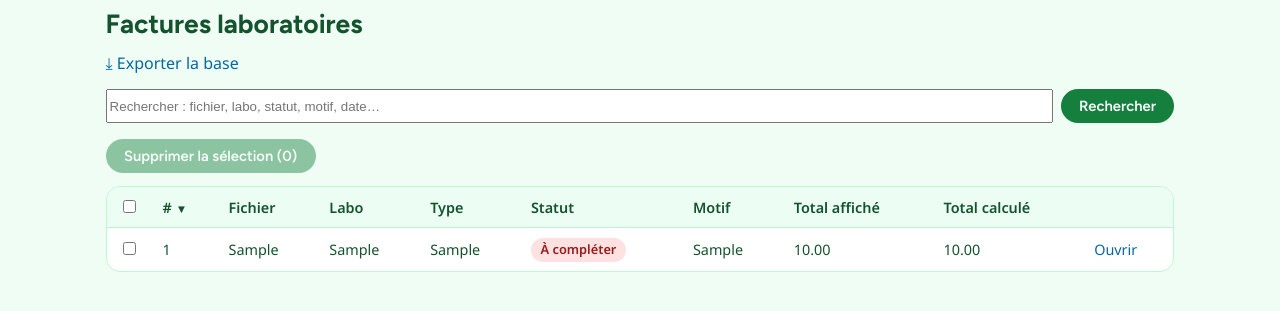
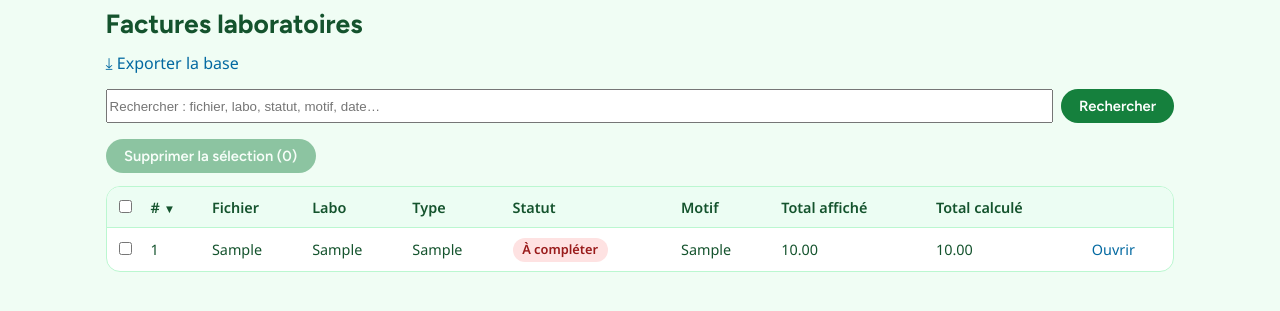
Before and after one commit to jeydead81/RetroBuddy, a FastAPI app: page /factures in a window 1280 px wide. Shown: the part 145-456 px from the top of the page. Run offline with FastAPI, Linux system fonts and the light colour scheme; tables that the repository leaves empty hold one stand-in row (values such as "Sample post").

Commit message:
fix(ui): le tableau des factures labo tient dans la page (plus de colonne coupée)
Le simple conteneur à défilement laissait la barre de scroll en bas d'un tableau
long -> « Ouvrir » restait coupé à droite. On tronque le nom de fichier (« … » +
nom complet au survol) et on resserre le padding des colonnes -> le tableau
(1067px) tient dans la zone de contenu (1069px), « Ouvrir » visible. 254 tests verts.

Co-Authored-By: Claude Opus 4.8 <noreply@anthropic.com>

```diff
--- a/app/ui/templates/base.html
+++ b/app/ui/templates/base.html
@@ -64,6 +64,10 @@
     .table-scroll table{ margin:.4rem 0; }
     th.sel-col, td.sel-col{ width:2.2rem; text-align:center; }
     th.sel-col input, td.sel-col input{ width:auto; }
+    /* Noms de fichiers longs : tronqués avec « … » (nom complet au survol) + padding
+       resserré pour que tout le tableau tienne dans la page sans couper « Ouvrir ». */
+    td.col-fichier{ max-width:16rem; overflow:hidden; text-overflow:ellipsis; white-space:nowrap; }
+    .table-scroll th, .table-scroll td{ padding-left:.5rem; padding-right:.5rem; }
 
     /* Boutons */
     button, .btn{ font-family:'Figtree',sans-serif; font-weight:600; font-size:.92rem;
--- a/app/ui/templates/factures.html
+++ b/app/ui/templates/factures.html
@@ -63,7 +63,7 @@
   <tr><th class="sel-col"><input type="checkbox" id="check-all" title="Tout sélectionner"></th>{{ th('#','id') }}{{ th('Fichier','fichier') }}{{ th('Labo','labo') }}{{ th('Type','type') }}{{ th('Statut','statut') }}{{ th('Motif','motif') }}{{ th('Total affiché','affiche') }}{{ th('Total calculé','calcule') }}<th></th></tr>
   {% for r in rows %}
     <tr><td class="sel-col"><input type="checkbox" class="sel" value="{{ r['id'] }}"></td>
-        <td>{{ r["id"] }}</td><td>{{ r["fichier"] }}</td><td>{{ r["labo"] }}</td>
+        <td>{{ r["id"] }}</td><td class="col-fichier" title="{{ r['fichier'] }}">{{ r["fichier"] }}</td><td>{{ r["labo"] }}</td>
         <td>{{ r["type_document"] }}</td><td>{{ ui.badge(r["statut"]) }}</td>
         <td>{{ r["motif"] or "" }}</td>
         <td>{{ "%.2f"|format(r["total_affiche"]) if r["total_affiche"] is not none else "" }}</td>
```
